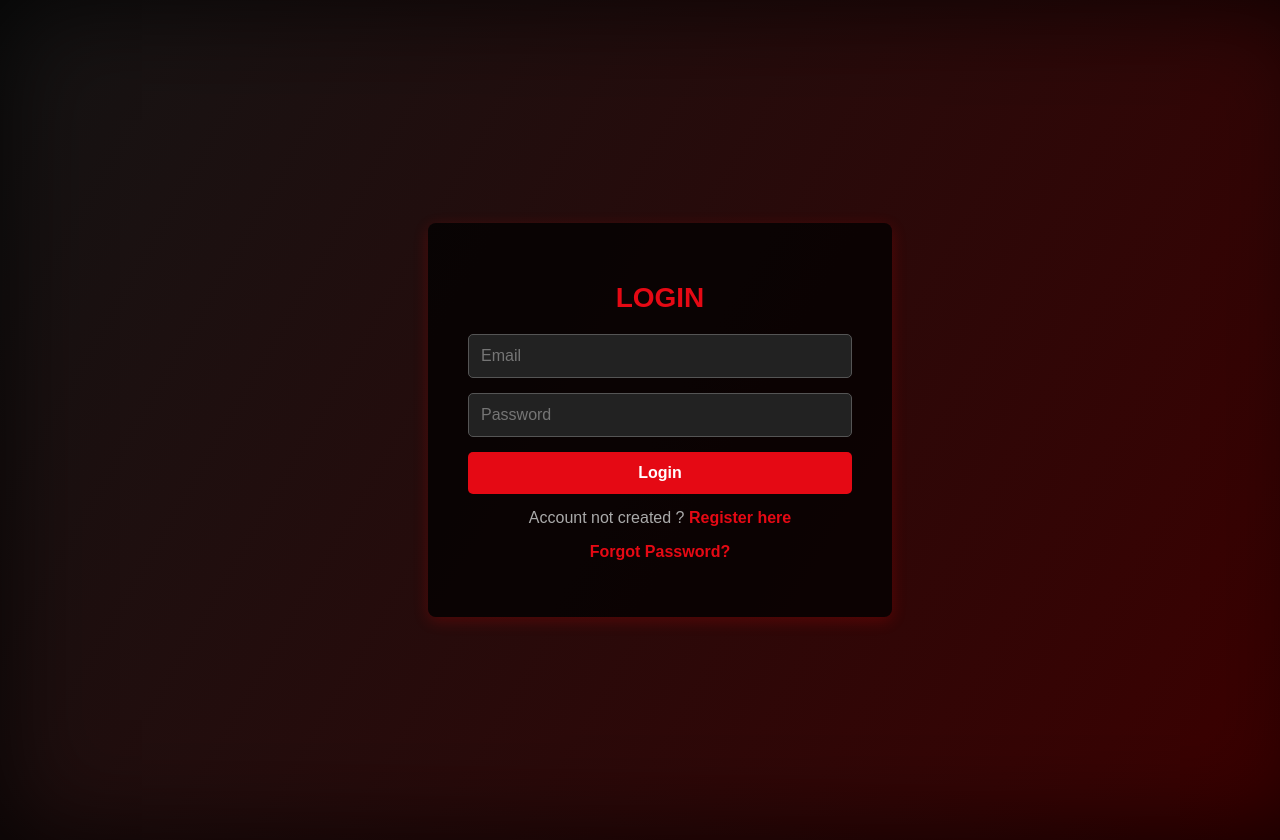
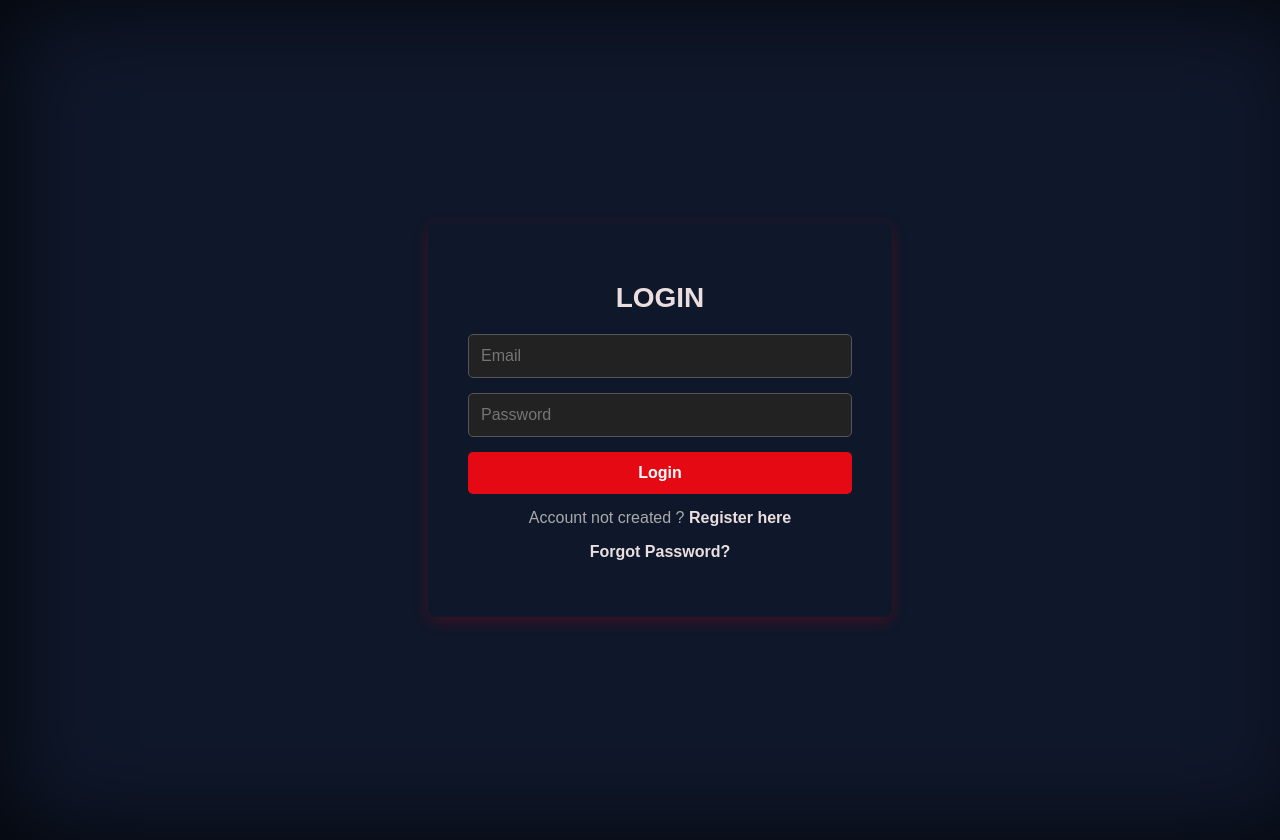
Before and after one commit to kartikdhumal/webseries-app, a React (Vite) app in the folder client/: page / in a window 1280 px wide. Shown: the top 840 px of the page. Built offline with nearby package versions, Linux system fonts and the light colour scheme.

Commit message:
changed color

```diff
--- a/client/src/styles/AddUsers.css
+++ b/client/src/styles/AddUsers.css
@@ -2,7 +2,7 @@ body {
   font-family: 'Arial', sans-serif;
   margin: 0;
   padding: 0;
-  background-color: #141414;
+  background-color: #0f172a;
   color: white;
 }
 
--- a/client/src/styles/Auth.css
+++ b/client/src/styles/Auth.css
@@ -1,6 +1,6 @@
 /* Full-page container */
 .auth-container {
-    background: linear-gradient(120deg, #141414, #3d0000);
+    background-color: #0f172a;
     display: flex;
     justify-content: center;
     align-items: center;
@@ -10,9 +10,7 @@
     box-shadow: inset 0px 0px 100px rgba(0, 0, 0, 0.8);
 }
 
-/* Frosted glass login box */
 .auth-box {
-    background: rgba(0, 0, 0, 0.75); /* Dark transparent */
     border-radius: 8px;
     padding: 40px;
     width:30%;
@@ -26,7 +24,7 @@
     font-size: 28px;
     font-weight: bold;
     margin-bottom: 20px;
-    color: #e50914; /* Netflix red */
+    color: #eadedf; /* Netflix red */
 }
 
 /* Input fields */
@@ -71,15 +69,12 @@
 
 /* Register link */
 .auth-box a {
-    color: #e50914;
+    color:#eadedf;
     text-decoration: none;
     font-weight: bold;
     transition: color 0.3s ease;
 }
 
-.auth-box a:hover {
-    color: #ff0a16;
-}
 
 /* Glowing animation
 @keyframes glowEffect {
--- a/client/src/styles/Customer.css
+++ b/client/src/styles/Customer.css
@@ -7,8 +7,8 @@ body {
 
 .customer-container {
     font-family: 'Arial', sans-serif;
-    width:100vw;
-    background-color: #141414;
+    width: 100vw;
+    background-color: #0f172a;
     margin: 0;
     padding: 0;
     color: white;
@@ -18,18 +18,25 @@ body {
     display: flex;
     justify-content: space-around;
     align-items: center;
+    height: 50px;
     padding: 15px 40px;
-    background: linear-gradient(135deg, #1f1c2c, #ff416c, #1f1c2c);
+    background: #0f172a;
+    border-bottom: 1px solid darkgrey;
     position: absolute;
     width: 100vw;
     z-index: 10;
+    box-shadow: 0 4px 8px rgba(0, 0, 0, 0.2);
 }
+
 
 .logo {
     font-size: 28px;
     font-weight: bold;
+    color: antiquewhite;
     cursor: pointer;
+    text-shadow: 2px 2px 6px rgba(0, 0, 0, 0.3), 0 0 25px rgba(255, 0, 0, 0.4), 0 0 5px rgba(255, 0, 0, 0.6);
 }
+
 
 
 .searchbtn {
@@ -134,10 +141,10 @@ body {
     text-align: left;
     border-radius: 12px;
     padding: 20px;
-    background: linear-gradient(135deg, #121212, #1e1e1e);
+    background: linear-gradient(135deg, #0b135e, #1e1e1e);
     color: #fff;
     box-shadow: 0px 5px 15px rgba(0, 0, 0, 0.6);
-    transition: all 0.3s ease-in-out;
+    transition: all 0.6s ease-in-out;
     position: relative;
     overflow: hidden;
     max-width: 350px;
@@ -150,6 +157,7 @@ body {
     position: absolute;
     top: 0;
     left: 0;
+    transition: all 0.6s ease-in-out;
     width: 100%;
     height: 100%;
     border-radius: 12px;
--- a/client/src/styles/Home.css
+++ b/client/src/styles/Home.css
@@ -2,7 +2,7 @@ body {
     font-family: 'Arial', sans-serif;
     margin: 0;
     padding: 0;
-    background-color: #141414;
+    background-color: #0f172a;
     color: white;
     display: flex;
     flex-direction: column;
--- a/client/src/styles/sendEmail.css
+++ b/client/src/styles/sendEmail.css
@@ -1,6 +1,6 @@
 /* Full-page container */
 .auth-container {
-    background: linear-gradient(120deg, #141414, #3d0000);
+    background-color: #0f172a;
     display: flex;
     justify-content: center;
     align-items: center;
```
Also changed, not shown: 2 other files (tests, documents, lock files or other folders).
